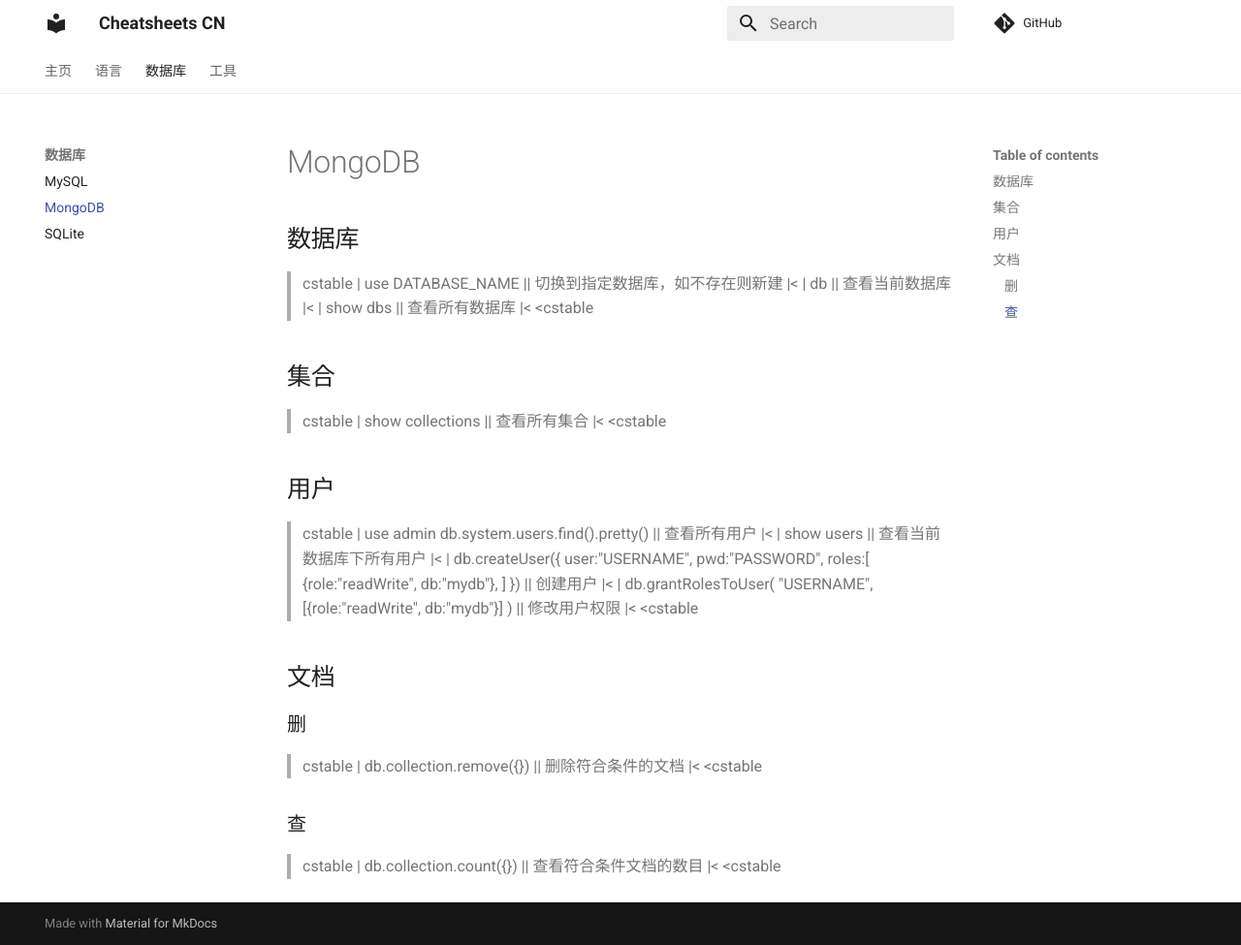
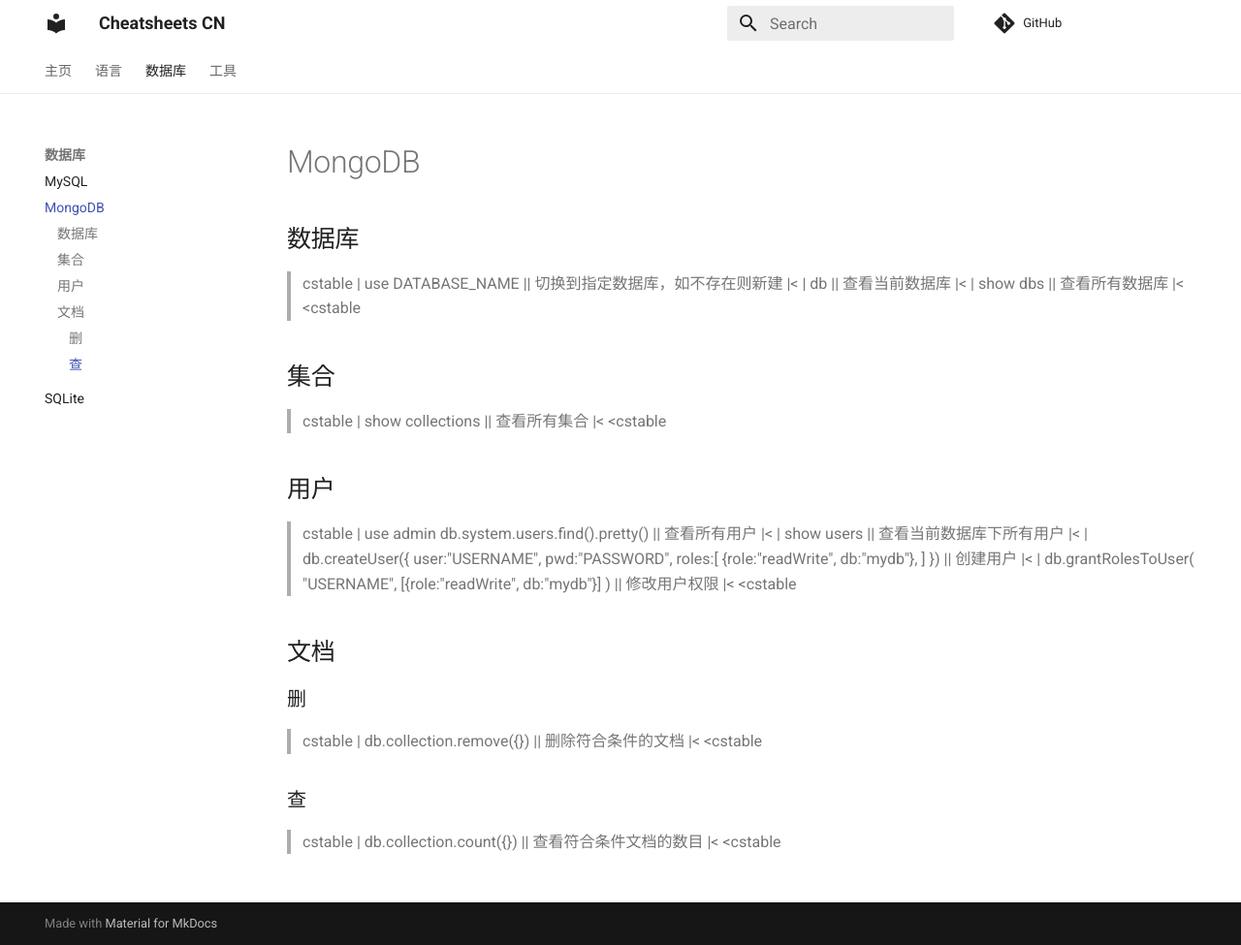
Before and after one commit to cheatsheets-cn/cheatsheets-cn, an MkDocs documentation site: the page built from docs/databases/mongodb.md, in a window 1280 px wide and 975 px high. Shown: the whole window at 97% size. Built offline with MkDocs 1.6.1 and Material for MkDocs 9.7.7, drawn with Linux system fonts in a browser that asks for light colours; comment, search, counter and statistics services are not loaded.

Commit message:
feat: 侧边栏结合

```diff
--- a/docs/stylesheets/extra.css
+++ b/docs/stylesheets/extra.css
@@ -2,6 +2,10 @@
   --cs-code-font: "Cascadia Code", "Fira Code", Consolas;
   --md-admonition-cs-icon: url("icons/code-greater-than.svg");
   --md-admonition-cs-color: 68, 138, 255;
+}
+
+.md-nav--integrated>.md-nav__list>.md-nav__item--active .md-nav--secondary {
+  border-left: .1rem solid #4051b5;
 }
 
 .md-typeset table.cs-table {
--- a/mkdocs.yml
+++ b/mkdocs.yml
@@ -5,6 +5,7 @@
   name: material
   features:
     - navigation.tabs
+    - toc.integrate
   palette:
     primary: white
 extra_css:
```
Also changed, not shown: docs/index.md (+6 -0 lines).
